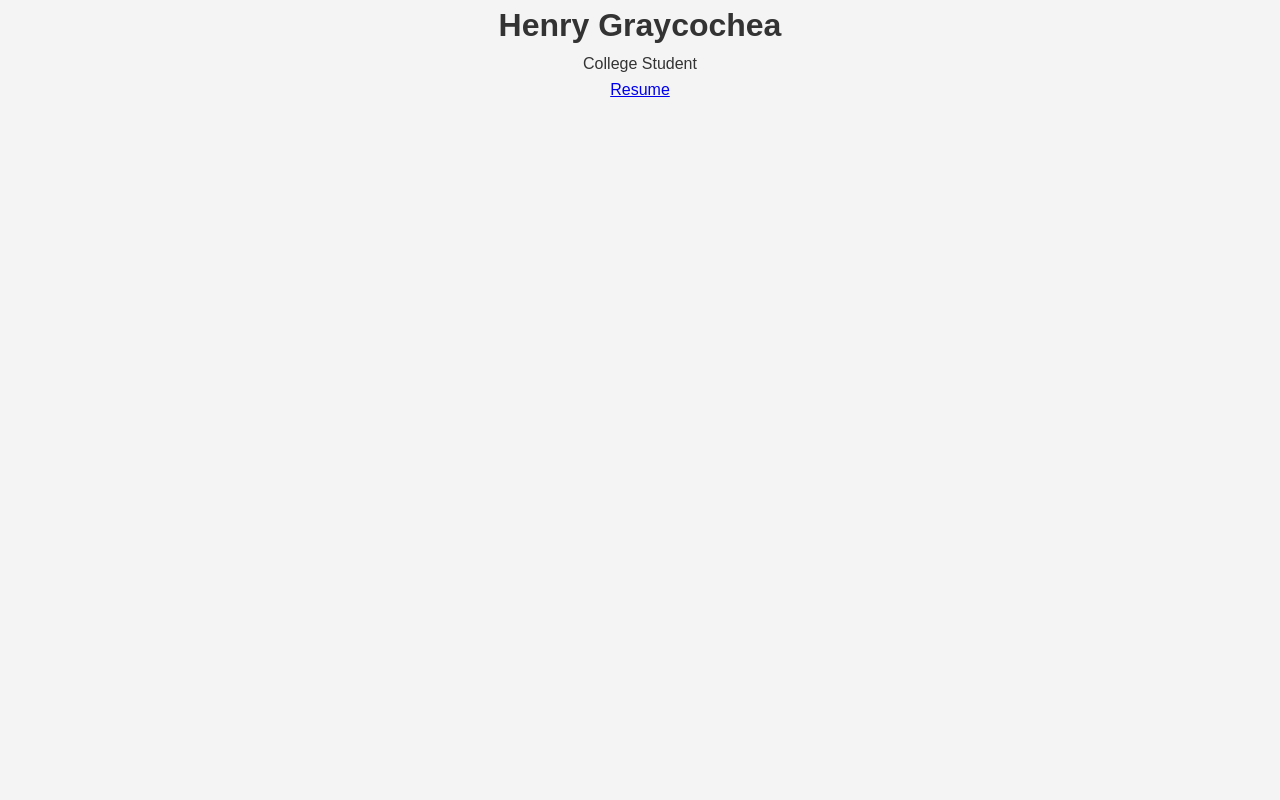
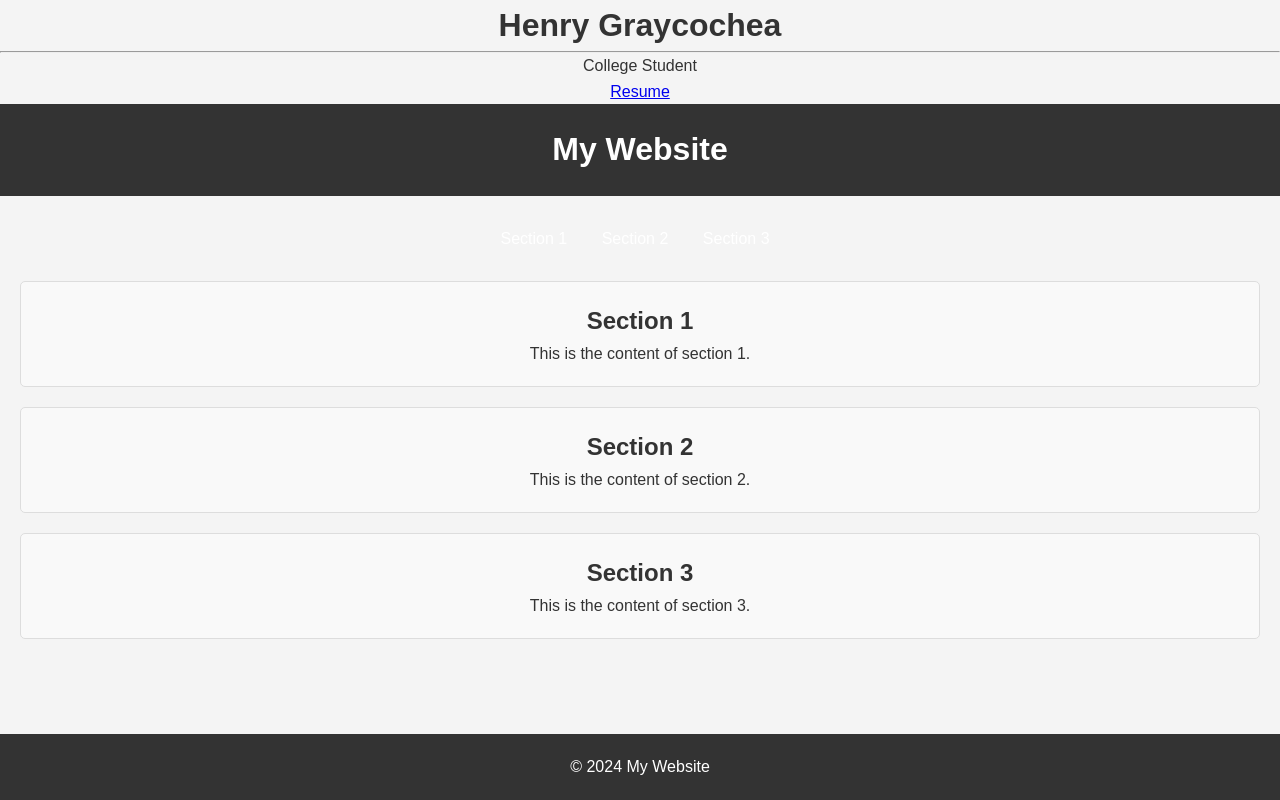
Before and after one commit to HGraycochea/HGraycochea.github.io, a plain HTML site: page index.html in a window 1280 px wide. Drawn offline with Linux system fonts and the light colour scheme.

Commit message:
Update index.html

```diff
--- a/index.html
+++ b/index.html
@@ -7,10 +7,97 @@
 <link rel="stylesheet" href="style.css">
 </head>
 <body>
+
 <h1>Henry Graycochea</h1>
+<hr>
 <p>College Student</p>
 </body>
+
 <a href="https://drive.google.com/file/d/117KVLJgtTWuPJiUKJyMoWTxnrfzMa6BH/view?usp=sharing">Resume</a>
+
+<head>
+    <style>
+  body {
+        font-family: Arial, sans-serif;
+        line-height: 1.6;
+        margin: 0;
+        padding: 0;
+    }
+    header {
+        background-color: #333;
+        color: #fff;
+        padding: 20px;
+        text-align: center;
+    }
+    nav {
+        background-color: #f4f4f4;
+        padding: 10px;
+    }
+    nav ul {
+        list-style-type: none;
+        margin: 0;
+        padding: 0;
+        text-align: center;
+    }
+    nav ul li {
+        display: inline;
+        margin-right: 20px;
+    }
+    section {
+        padding: 20px;
+        margin: 20px;
+        background-color: #f9f9f9;
+        border: 1px solid #ddd;
+        border-radius: 5px;
+    }
+    footer {
+        background-color: #333;
+        color: #fff;
+        text-align: center;
+        padding: 20px;
+        position: fixed;
+        bottom: 0;
+        width: 100%;
+    }
+</style>
+</head>
+<body>
+
+<header>
+    <h1>My Website</h1>
+</header>
+
+<nav>
+    <ul>
+        <li><a href="#section1">Section 1</a></li>
+        <li><a href="#section2">Section 2</a></li>
+        <li><a href="#section3">Section 3</a></li>
+    </ul>
+</nav>
+
+<section id="section1">
+    <h2>Section 1</h2>
+    <p>This is the content of section 1.</p>
+</section>
+
+<section id="section2">
+    <h2>Section 2</h2>
+    <p>This is the content of section 2.</p>
+</section>
+
+<section id="section3">
+    <h2>Section 3</h2>
+    <p>This is the content of section 3.</p>
+</section>
+
+<footer>
+    <p>&copy; 2024 My Website</p>
+</footer>
+
+</body>
+</html>
+    </style>
+</head>
 
 
 
```
